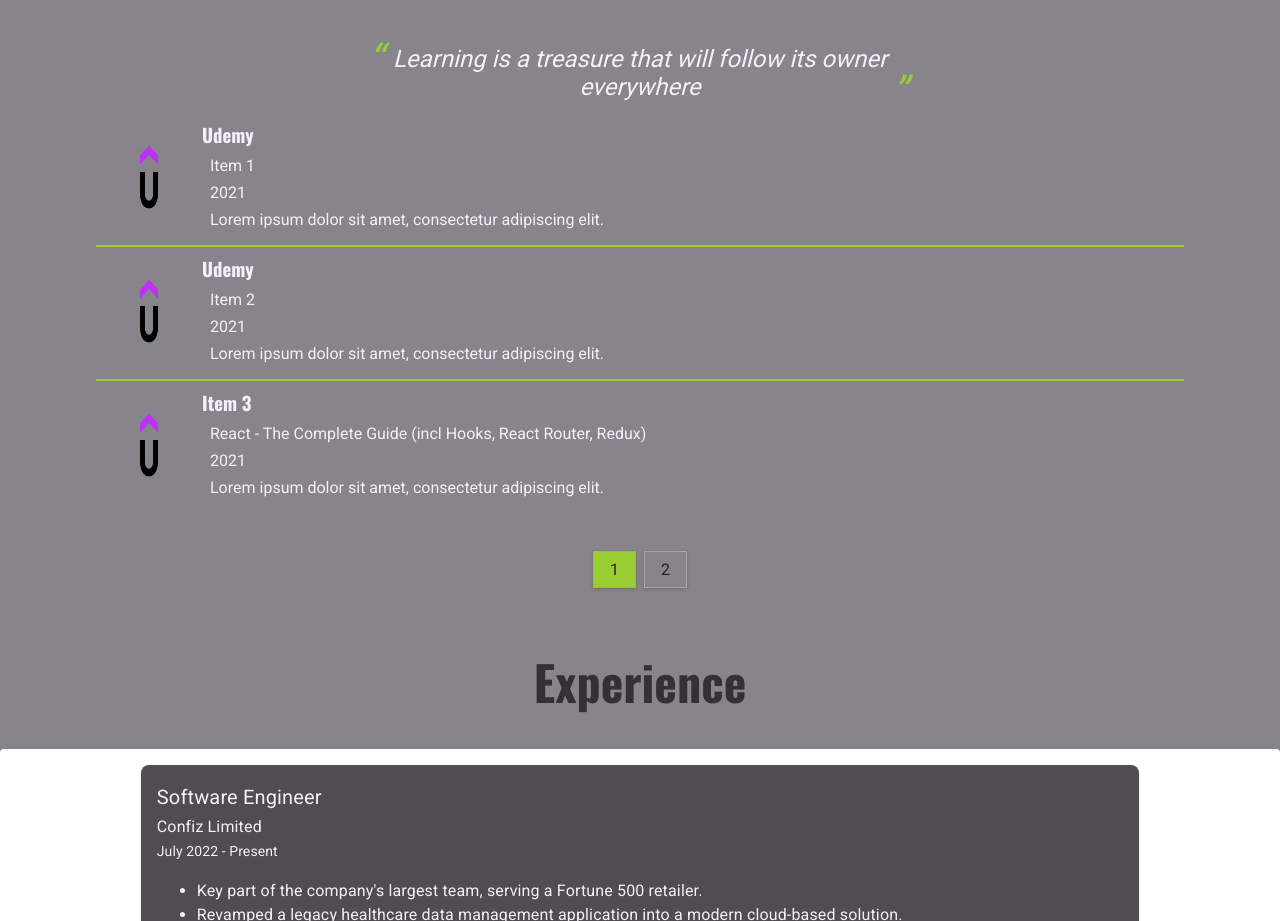
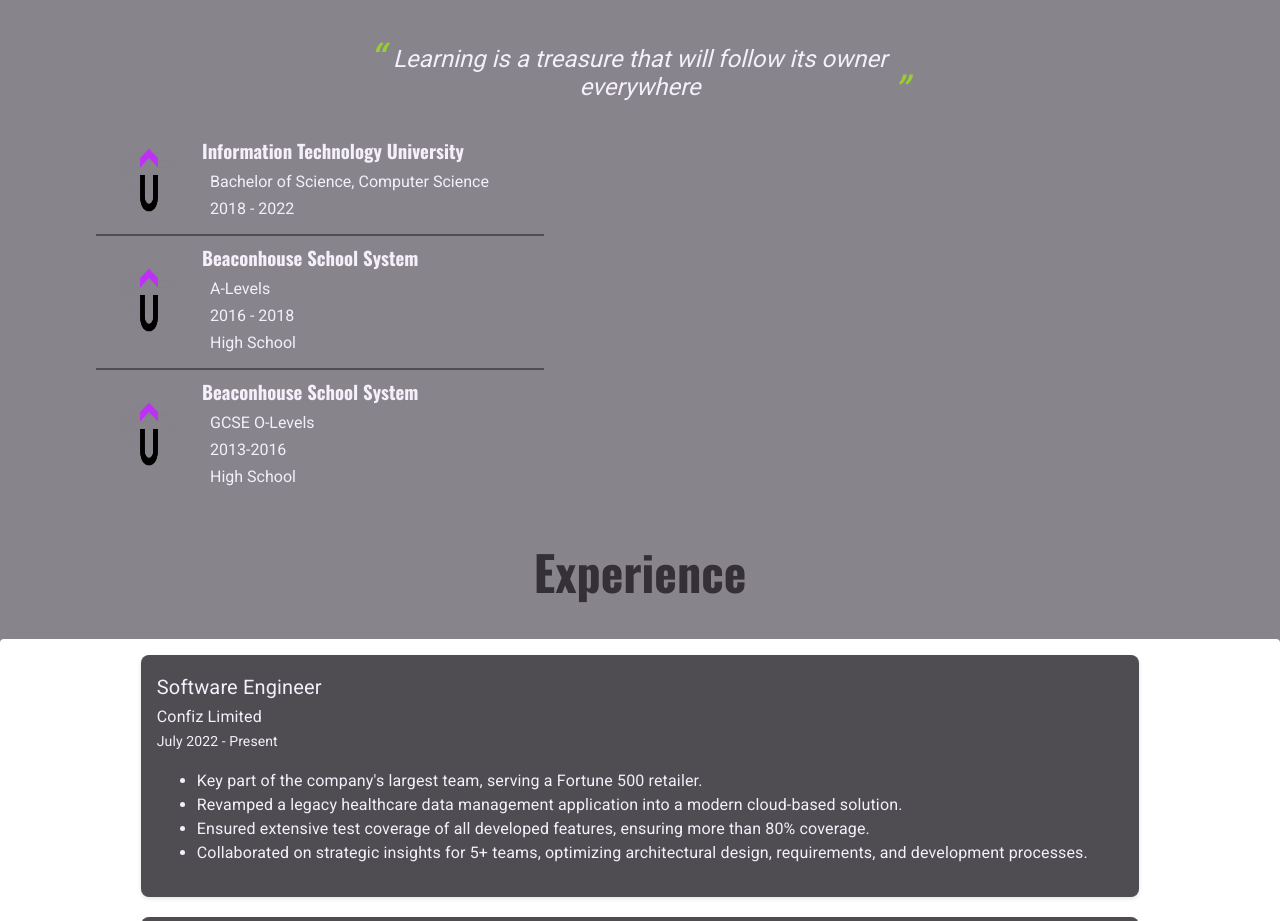
Before and after one commit to arahman01/personal-site, a Next.js app: page / in a window 1280 px wide. Shown: the part 1040-1961 px from the top of the page. Built offline with nearby package versions, Linux system fonts and the light colour scheme.

Commit message:
update education sections - add formal education

```diff
--- a/components/education/education.js
+++ b/components/education/education.js
@@ -7,43 +7,23 @@ import EducationList from "./educationList";
 const professionalDevelopmentData = [
   {
     logo: "/Udemy-Logo.png",
-    institution: "Udemy",
-    degree: "Item 1",
-    dates: "2021",
-    explanation: "Lorem ipsum dolor sit amet, consectetur adipiscing elit.",
-    certificateLink: "https://www.udemy.com/certificate/UC-1234567890/",
+    institution: "Information Technology University",
+    degree: "Bachelor of Science, Computer Science",
+    dates: "2018 - 2022",
   },
   {
     logo: "/Udemy-Logo.png",
-    institution: "Udemy",
-    degree: "Item 2",
-    dates: "2021",
-    explanation: "Lorem ipsum dolor sit amet, consectetur adipiscing elit.",
-    certificateLink: "https://www.udemy.com/certificate/UC-1234567890/",
+    institution: "Beaconhouse School System",
+    degree: "A-Levels",
+    dates: "2016 - 2018",
+    explanation: "High School",
   },
   {
     logo: "/Udemy-Logo.png",
-    institution: "Item 3",
-    degree: "React - The Complete Guide (incl Hooks, React Router, Redux)",
-    dates: "2021",
-    explanation: "Lorem ipsum dolor sit amet, consectetur adipiscing elit.",
-    certificateLink: "https://www.udemy.com/certificate/UC-1234567890/",
-  },
-  {
-    logo: "/Udemy-Logo.png",
-    institution: "Item 4",
-    degree: "React - The Complete Guide (incl Hooks, React Router, Redux)",
-    dates: "2021",
-    explanation: "Lorem ipsum dolor sit amet, consectetur adipiscing elit.",
-    certificateLink: "https://www.udemy.com/certificate/UC-1234567890/",
-  },
-  {
-    logo: "/Udemy-Logo.png",
-    institution: "Item 5",
-    degree: "React - The Complete Guide (incl Hooks, React Router, Redux)",
-    dates: "2021",
-    explanation: "Lorem ipsum dolor sit amet, consectetur adipiscing elit.",
-    certificateLink: "https://www.udemy.com/certificate/UC-1234567890/",
+    institution: "Beaconhouse School System",
+    degree: "GCSE O-Levels",
+    dates: "2013-2016",
+    explanation: "High School",
   },
 ];
 
@@ -66,11 +46,8 @@ const Education = () => {
           </span>
         </blockquote>
       </div>
-      <div className={classes.professionalDevelopmentContainer}>
-        <EducationList
-          title="Professional Development"
-          data={professionalDevelopmentData}
-        />
+      <div className={classes.educationContainerOne}>
+        <EducationList data={professionalDevelopmentData} isPaginated={false} />
       </div>
     </Fragment>
   );
--- a/components/education/education.module.css
+++ b/components/education/education.module.css
@@ -49,7 +49,8 @@
   margin-bottom: 10px;
 }
 
-.professionalDevelopmentContainer {
+.educationContainerOne {
   display: flex;
-  justify-content: center; /* Move the entire section to the right */
+  justify-content: center;
+  width: 50%;
 }
--- a/components/education/educationItem.js
+++ b/components/education/educationItem.js
@@ -2,7 +2,14 @@ import React from "react";
 import styles from "./educationItem.module.css";
 import Image from "next/image";
 
-const EducationItem = ({ logo, institution, degree, dates, explanation }) => {
+const EducationItem = ({
+  logo,
+  institution,
+  degree,
+  dates,
+  explanation,
+  certificateLink,
+}) => {
   return (
     <div className={styles.educationItem}>
       <div className={styles.logo}>
@@ -13,6 +20,11 @@ const EducationItem = ({ logo, institution, degree, dates, explanation }) => {
         <p>{degree}</p>
         <p>{dates}</p>
         <p>{explanation}</p>
+        {certificateLink && (
+          <div className={styles.linkButton}>
+            <button>View Certificate</button>
+          </div>
+        )}
       </div>
     </div>
   );
--- a/components/education/educationItem.module.css
+++ b/components/education/educationItem.module.css
@@ -34,6 +34,27 @@
   flex: 1;
 }
 
+.linkButton {
+  margin: 8px;
+}
+
+.linkButton button {
+  font-size: 12px;
+  cursor: pointer;
+  background-color: var(--color-primary-700);
+  border: 1px solid var(--color-primary-700);
+  padding: var(--size-2) var(--size-3);
+  border-radius: 4px;
+  color: var(--color-primary-50);
+  box-shadow: 0 1px 4px rgba(0, 0, 0, 0.2);
+  width: var(--size-30);
+}
+
+.linkButton button:hover {
+  background-color: var(--color-primary-500);
+  border-color: var(--color-primary-500);
+}
+
 @media (max-width: 600px) {
   .logo img {
     width: 36px;
--- a/components/education/educationList.js
+++ b/components/education/educationList.js
@@ -2,11 +2,10 @@ import React, { useState } from "react";
 import EducationItem from "./educationItem";
 import styles from "./educationList.module.css";
 
-const itemsPerPage = 3;
-
-const EducationList = ({ title, data }) => {
+const EducationList = ({ title, isPaginated, pageSize, data }) => {
   const [currentPage, setCurrentPage] = useState(1);
 
+  const itemsPerPage = isPaginated ? (pageSize ? pageSize : 3) : data.length;
   const indexOfLastItem = currentPage * itemsPerPage;
   const indexOfFirstItem = indexOfLastItem - itemsPerPage;
   const currentItems = data.slice(indexOfFirstItem, indexOfLastItem);
@@ -14,7 +13,7 @@ const EducationList = ({ title, data }) => {
   return (
     <div className={styles.professionalDevelopment}>
       {" "}
-      {/* <h2>{title}</h2> */}
+      {title && <h2>{title}</h2>}
       {currentItems.map((item, index) => (
         <React.Fragment key={index}>
           <EducationItem {...item} />
@@ -23,7 +22,7 @@ const EducationList = ({ title, data }) => {
           )}
         </React.Fragment>
       ))}
-      {data.length > itemsPerPage && (
+      {isPaginated && data.length > itemsPerPage && (
         <div className={styles.pagination}>
           {" "}
           <ul className={styles.paginationList}>
--- a/components/education/educationList.module.css
+++ b/components/education/educationList.module.css
@@ -3,6 +3,7 @@
   width: 100%;
   margin-left: 6rem;
   margin-right: 6rem;
+  margin-top: 1rem;
 }
 
 .pagination {
@@ -38,7 +39,7 @@
 }
 
 .divider {
-  border: 1px solid var(--color-primary-010);
+  border: 1px solid var(--color-grey-700);
 }
 
 @media (max-width: 600px) {
--- a/styles/globals.css
+++ b/styles/globals.css
@@ -44,6 +44,7 @@ body {
   --size-12: 3rem;
   --size-16: 4rem;
   --size-20: 5rem;
+  --size-30: 7.5rem;
   --size-40: 10rem;
 
   margin: 0;
```
